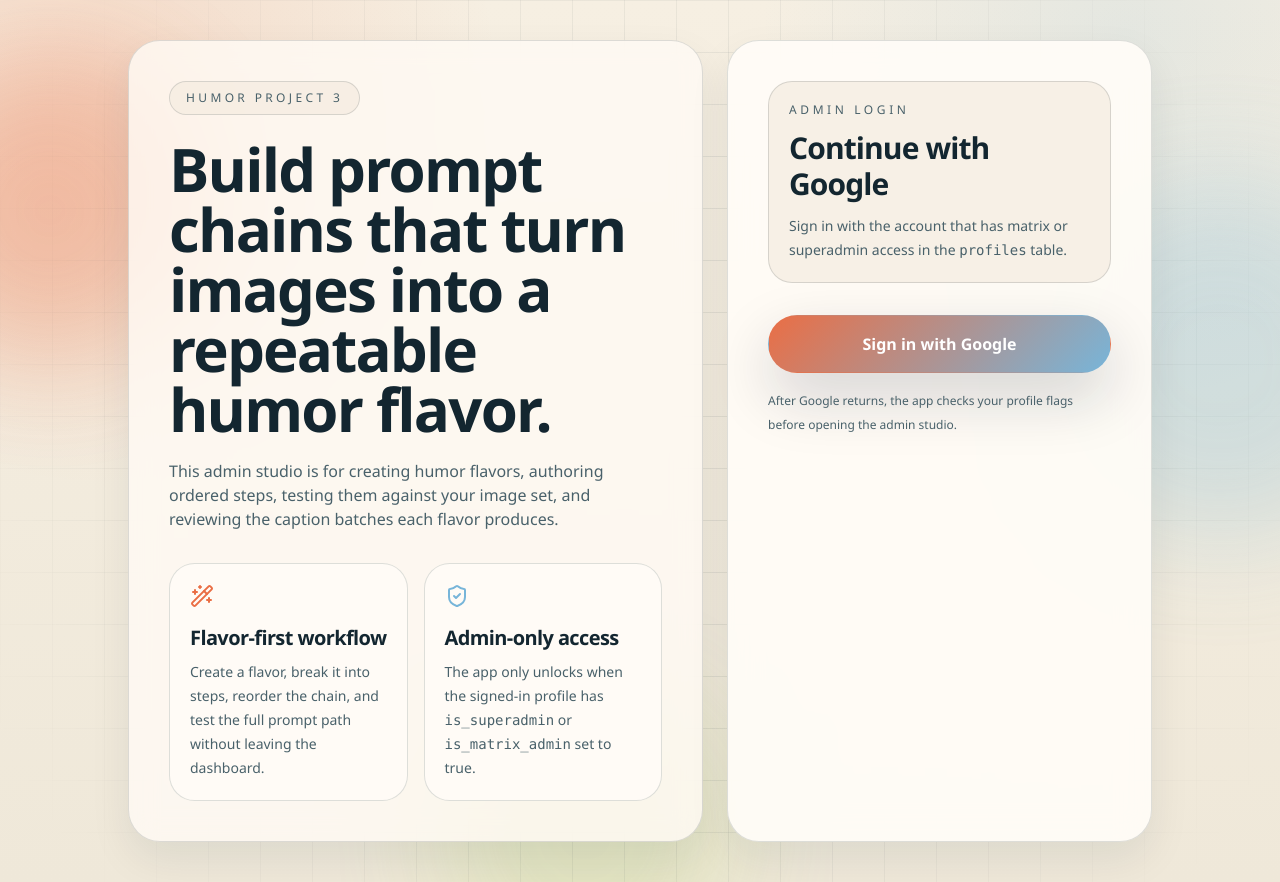
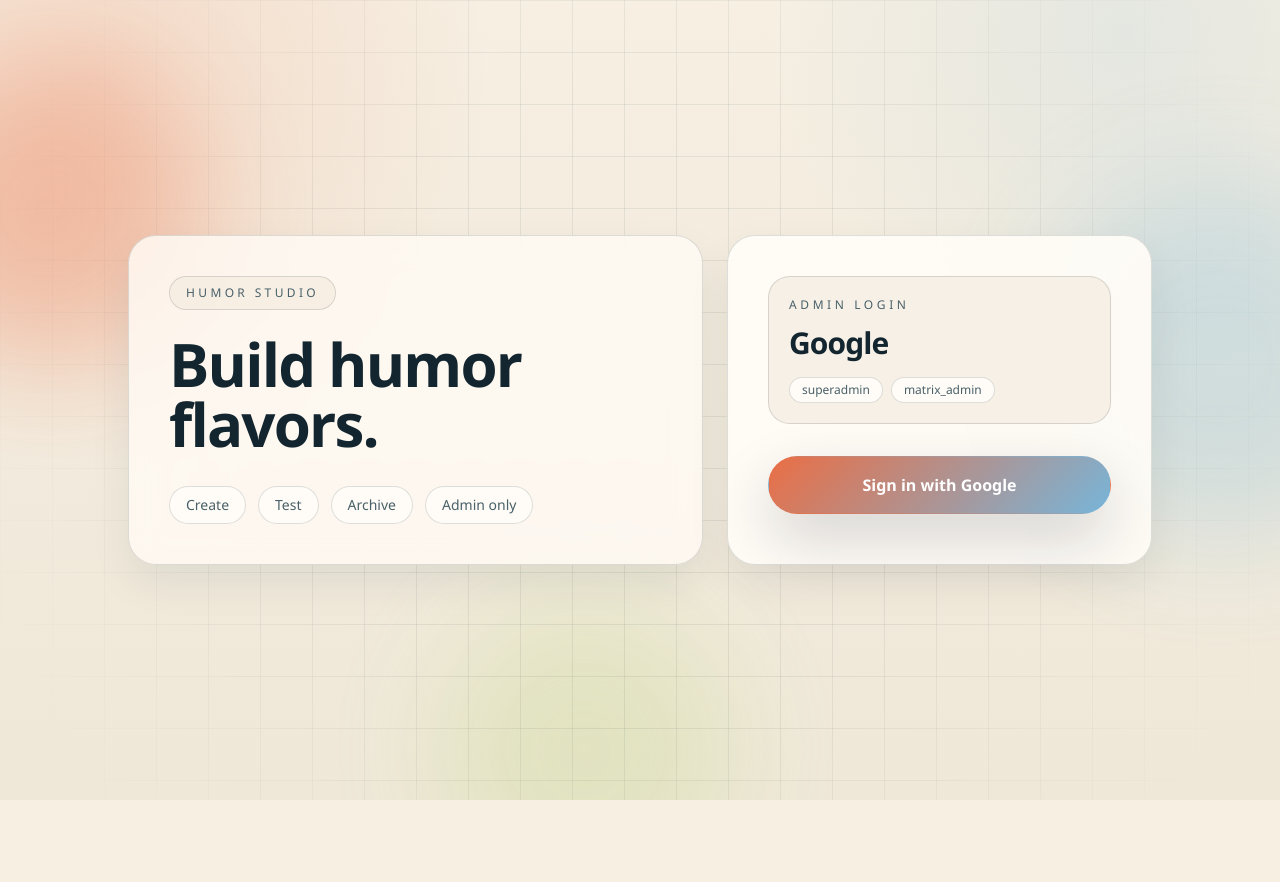
Before and after one commit to MusammatA/Prompt-Chain-Tool, a Next.js app: page /login in a window 1280 px wide. After the commit the page ends 800 px from the top, so only its background shows below. Built offline with nearby package versions, Linux system fonts and the light colour scheme; no server answers.

Commit message:
Simplify login page copy

```diff
--- a/app/login/page.tsx
+++ b/app/login/page.tsx
@@ -1,6 +1,5 @@
 "use client";
 
-import { ShieldCheck, WandSparkles } from "lucide-react";
 import { useEffect, useMemo, useState } from "react";
 import { useRouter } from "next/navigation";
 import { createSupabaseBrowserClient } from "../../lib/supabase-browser";
@@ -131,43 +130,41 @@
 
       <section className="relative mx-auto flex min-h-[calc(100vh-5rem)] w-full max-w-5xl items-center justify-center">
         <div className="grid w-full gap-6 lg:grid-cols-[1.15fr_0.85fr]">
-          <article className="panel rounded-[2rem] p-8 sm:p-10">
+          <article className="panel rounded-[1.75rem] p-8 sm:p-10">
             <div className="inline-flex items-center gap-2 rounded-full border border-[var(--line)] bg-[var(--surface-muted)] px-4 py-2 text-xs uppercase tracking-[0.28em] text-[var(--ink-soft)]">
-              Humor Project 3
+              Humor Studio
             </div>
             <h1 className="mt-6 max-w-2xl text-5xl font-semibold leading-[0.92] text-[var(--ink)] sm:text-6xl">
-              Build prompt chains that turn images into a repeatable humor flavor.
+              Build humor flavors.
             </h1>
-            <p className="mt-5 max-w-2xl text-sm leading-7 text-[var(--ink-soft)] sm:text-base">
-              This admin studio is for creating humor flavors, authoring ordered steps, testing them against your image
-              set, and reviewing the caption batches each flavor produces.
-            </p>
-            <div className="mt-8 grid gap-4 sm:grid-cols-2">
-              <div className="rounded-[1.6rem] border border-[var(--line)] bg-[var(--surface-strong)] p-5">
-                <WandSparkles className="h-6 w-6 text-[var(--brand)]" />
-                <h2 className="mt-4 text-xl font-semibold">Flavor-first workflow</h2>
-                <p className="mt-2 text-sm leading-6 text-[var(--ink-soft)]">
-                  Create a flavor, break it into steps, reorder the chain, and test the full prompt path without
-                  leaving the dashboard.
-                </p>
-              </div>
-              <div className="rounded-[1.6rem] border border-[var(--line)] bg-[var(--surface-strong)] p-5">
-                <ShieldCheck className="h-6 w-6 text-[var(--brand-2)]" />
-                <h2 className="mt-4 text-xl font-semibold">Admin-only access</h2>
-                <p className="mt-2 text-sm leading-6 text-[var(--ink-soft)]">
-                  The app only unlocks when the signed-in profile has <code>is_superadmin</code> or <code>is_matrix_admin</code> set to true.
-                </p>
-              </div>
+            <div className="mt-8 flex flex-wrap gap-3">
+              <span className="rounded-full border border-[var(--line)] bg-[var(--surface-strong)] px-4 py-2 text-sm text-[var(--ink-soft)]">
+                Create
+              </span>
+              <span className="rounded-full border border-[var(--line)] bg-[var(--surface-strong)] px-4 py-2 text-sm text-[var(--ink-soft)]">
+                Test
+              </span>
+              <span className="rounded-full border border-[var(--line)] bg-[var(--surface-strong)] px-4 py-2 text-sm text-[var(--ink-soft)]">
+                Archive
+              </span>
+              <span className="rounded-full border border-[var(--line)] bg-[var(--surface-strong)] px-4 py-2 text-sm text-[var(--ink-soft)]">
+                Admin only
+              </span>
             </div>
           </article>
 
-          <aside className="panel-strong rounded-[2rem] p-8 sm:p-10">
-            <div className="rounded-[1.5rem] border border-[var(--line)] bg-[var(--surface-muted)] p-5">
-              <p className="text-xs uppercase tracking-[0.3em] text-[var(--ink-soft)]">Admin Login</p>
-              <h2 className="mt-3 text-3xl font-semibold">Continue with Google</h2>
-              <p className="mt-3 text-sm leading-6 text-[var(--ink-soft)]">
-                Sign in with the account that has matrix or superadmin access in the <code>profiles</code> table.
-              </p>
+          <aside className="panel-strong rounded-[1.75rem] p-8 sm:p-10">
+            <div className="rounded-[1.35rem] border border-[var(--line)] bg-[var(--surface-muted)] p-5">
+              <div className="text-xs uppercase tracking-[0.3em] text-[var(--ink-soft)]">Admin Login</div>
+              <h2 className="mt-3 text-3xl font-semibold">Google</h2>
+              <div className="mt-4 flex flex-wrap gap-2">
+                <span className="rounded-full border border-[var(--line)] bg-[var(--surface-strong)] px-3 py-1 text-xs text-[var(--ink-soft)]">
+                  superadmin
+                </span>
+                <span className="rounded-full border border-[var(--line)] bg-[var(--surface-strong)] px-3 py-1 text-xs text-[var(--ink-soft)]">
+                  matrix_admin
+                </span>
+              </div>
             </div>
 
             {checkingSession ? (
@@ -186,10 +183,6 @@
             >
               {signingIn ? "Redirecting to Google..." : "Sign in with Google"}
             </button>
-
-            <p className="mt-4 text-xs leading-6 text-[var(--ink-soft)]">
-              After Google returns, the app checks your profile flags before opening the admin studio.
-            </p>
           </aside>
         </div>
       </section>
```
